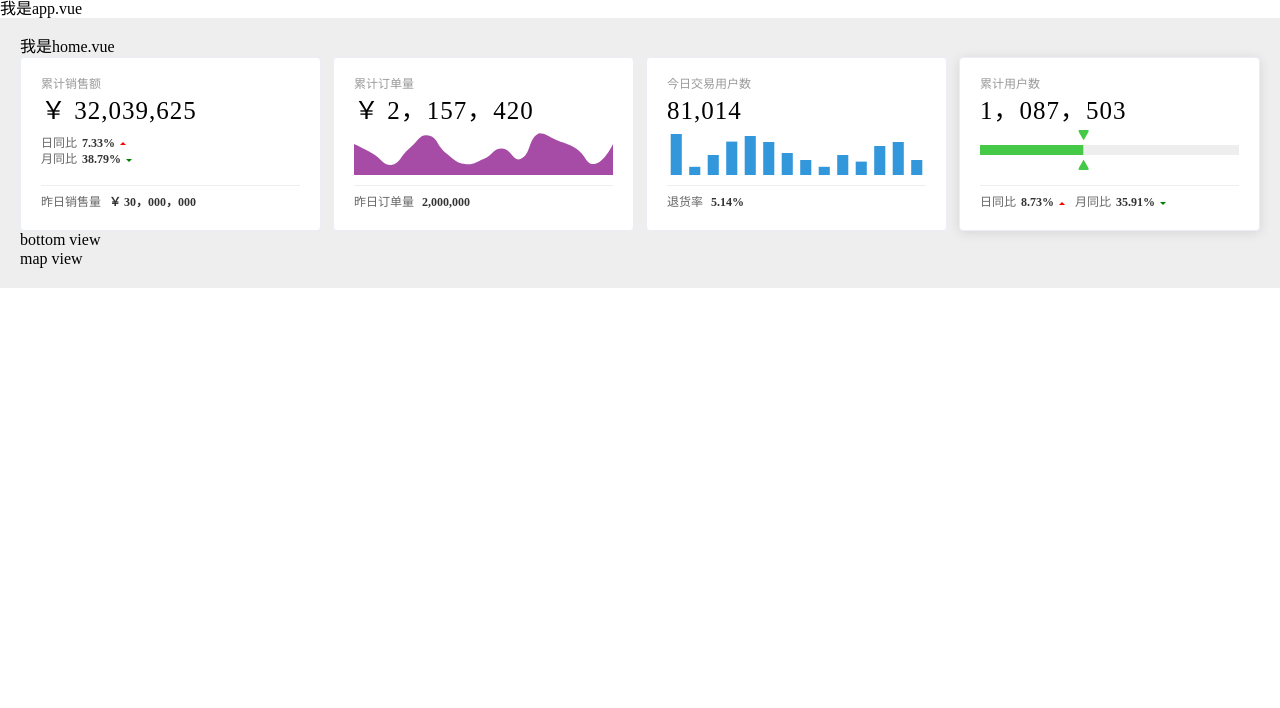
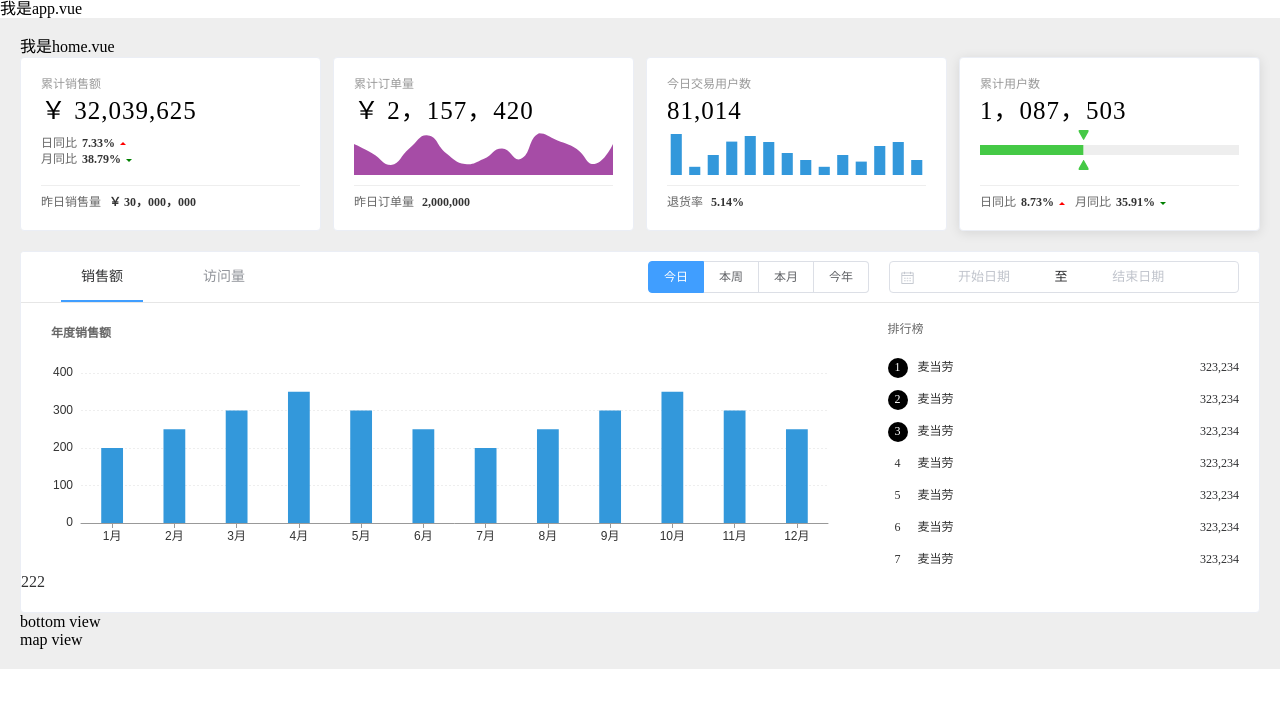
Before and after one commit to zhangshengzhong/the-front-end-visualization-3, a Vue app: page /#/ in a window 1280 px wide. Shown: the top 708 px of the page. Built offline with nearby package versions, Linux system fonts and the light colour scheme.

Commit message:
sales-view开发完成

```diff
--- a/src/components/SalesView/index.vue
+++ b/src/components/SalesView/index.vue
@@ -1,13 +1,309 @@
 <template>
-  <div>
+  <div class="sales-view">
+    <el-card
+      shadow="hover"
+      :body-style="{padding: '0 0 20px 0'}"
+    >
+      <template v-slot:header>
+        <div class="menu-wrapper">
+          <!-- mode='horizontal'表示水平排列 -->
+          <el-menu
+            mode="horizontal"
+            :default-active="activeIndex"
+            @select="onMenuSelect"
+            class="sales-view-menu"
+          >
+            <el-menu-item index="1">销售额</el-menu-item>
+            <el-menu-item index="2">访问量</el-menu-item>
+          </el-menu>
+          <div class="menu-right">
+            <el-radio-group
+              v-model="radioSelect"
+              size="small"
+            >
+              <el-radio-button label="今日"></el-radio-button>
+              <el-radio-button label="本周"></el-radio-button>
+              <el-radio-button label="本月"></el-radio-button>
+              <el-radio-button label="今年"></el-radio-button>
+            </el-radio-group>
+            <!-- unlink-panels: 切换结束日期选择范围时，使得开始日期的选择范围不会跟着变换-->
+            <el-date-picker
+              type="daterange"
+              v-model="date"
+              range-separator="至"
+              start-placeholder="开始日期"
+              end-placeholder="结束日期"
+              size="small"
+              unlink-panels
+              :picker-options="pickerOptions"
+              class="sales-view-date-picker"
+            ></el-date-picker>
+          </div>
+        </div>
+      </template>
+      <div class="sales-view-chart-wrapper">
+        <v-chart :options="chartOption" />
+        <div class="sales-view-list">
+          <div class="sales-view-title">排行榜</div>
+          <div class="list-item-wrapper">
+            <div
+              class="list-item"
+              v-for="item in rankDate"
+              :key="item.no"
+            >
+              <!-- clss写法1 -->
+              <!-- <div
+              class="list-item-no"
+              :class="+item.no<=3?'top-no':''"
+            >{{item.no}}</div> -->
+              <!-- class写法2 style也可以这么写-->
+              <div :class="['list-item-no', +item.no<=3?'top-no':'']">{{item.no}}</div>
+              <div class="list-item-name">{{item.name}}</div>
+              <div class="list-item-money">{{item.money}}</div>
+            </div>
+          </div>
+
+        </div>
+      </div>
+      <template>
+        <div>222</div>
+      </template>
+    </el-card>
   </div>
 </template>
 
 <script>
 export default {
+  data () {
+    return {
+      activeIndex: '1',
+      radioSelect: '今日',
+      date: null,
+      pickerOptions: {
+        shortcuts: [{
+          text: '最近一周',
+          onClick (picker) {
+            // 首先需要给一个时间段
+            const start = new Date()
+            const end = new Date()
+            // 开始时间就是当前时间往前倒退一周
+            // 通过start.setTime()来设置，传入的参数为时间戳，即距离  的毫秒数
+            start.setTime(start.getTime() - 3600 * 24 * 7 * 1000)
+            // 释放一个事件,注意事件名
+            picker.$emit('pick', [start, end], true)
+          }
+        }, {
+          text: '最近一个月',
+          onClick (picker) {
+            // 首先需要给一个时间段
+            const start = new Date()
+            const end = new Date()
+            // 开始时间就是当前时间往前倒退一周
+            // 通过start.setTime()来设置，传入的参数为时间戳，即距离  的毫秒数
+            start.setTime(start.getTime() - 3600 * 24 * 30 * 1000)
+            // 释放一个事件,注意事件名
+            picker.$emit('pick', [start, end])
+          }
+        }, {
+          text: '最近三个月',
+          onClick (picker) {
+            // 首先需要给一个时间段
+            const start = new Date()
+            const end = new Date()
+            // 开始时间就是当前时间往前倒退一周
+            // 通过start.setTime()来设置，传入的参数为时间戳，即距离  的毫秒数
+            start.setTime(start.getTime() - 3600 * 24 * 90 * 1000)
+            // 释放一个事件,注意事件名
+            picker.$emit('pick', [start, end])
+          }
+        }
+        ]
+      },
+      chartOption: {
+        title: {
+          text: '年度销售额',
+          textStyle: {
+            fontSize: 12,
+            color: '#666'
+          },
+          left: 25,
+          top: 20
 
+        },
+        xAxis: {
+          type: 'category',
+          data: ['1月', '2月', '3月', '4月', '5月', '6月', '7月', '8月', '9月', '10月', '11月', '12月'],
+          // 短竖线放在label标签中间
+          axisTick: {
+            alignWithLabel: true,
+            lineStyle: { color: '#999' }
+
+          },
+          axisLine: {
+            lineStyle: {
+              color: '#999'
+            }
+          },
+          axisLabel: {
+            color: '#333'
+          }
+        },
+        yAxis: {
+          axisLine: {
+            show: false
+          },
+          axisTick: {
+            show: false
+          },
+          splitLine: {
+            lineStyle: {
+              type: 'dotted',
+              color: '#eee'
+            }
+          }
+        },
+        series: [
+          {
+            type: 'bar',
+            barWidth: '35%',
+            data: [200, 250, 300, 350, 300, 250, 200, 250, 300, 350, 300, 250]
+          }
+        ],
+        color: ['#3398DB'],
+        grid: {
+          top: 70,
+          left: 60,
+          right: 60,
+          bottom: 50
+        }
+      },
+      rankDate: [
+        {
+          no: 1,
+          name: '麦当劳',
+          money: '323,234'
+        },
+        {
+          no: 2,
+          name: '麦当劳',
+          money: '323,234'
+        },
+        {
+          no: 3,
+          name: '麦当劳',
+          money: '323,234'
+        },
+        {
+          no: 4,
+          name: '麦当劳',
+          money: '323,234'
+        },
+        {
+          no: 5,
+          name: '麦当劳',
+          money: '323,234'
+        },
+        {
+          no: 6,
+          name: '麦当劳',
+          money: '323,234'
+        },
+        {
+          no: 7,
+          name: '麦当劳',
+          money: '323,234'
+        }
+      ]
+    }
+  },
+  methods: {
+    onMenuSelect (index) {
+      this.activeIndex = index
+    }
+  }
 }
 </script>
 
-<style>
+<style lang="scss" scoped>
+.sales-view {
+  margin-top: 20px;
+  .menu-wrapper {
+    display: flex;
+    position: relative;
+    .menu-right {
+      position: absolute;
+      right: 20px;
+      top: 0;
+      height: 50px;
+      display: flex;
+      align-items: center;
+      justify-content: flex-end;
+      .sales-view-date-picker {
+        margin-left: 20px;
+      }
+    }
+    .sales-view-menu {
+      padding-left: 20px;
+      width: 100%;
+      .el-menu-item {
+        height: 50px;
+        line-height: 50px;
+        margin: 0 20px;
+      }
+    }
+  }
+  .sales-view-chart-wrapper {
+    display: flex;
+    height: 270px;
+    .sales-view-title {
+      margin-top: 20px;
+      font-size: 12px;
+      color: #666;
+      font-weight: 500;
+    }
+    .echarts {
+      flex: 0 0 70%;
+      width: 70%;
+      height: 100%;
+    }
+    .sales-view-list {
+      flex: 1;
+      width: 100%;
+      height: 100%;
+      overflow: hidden;
+      .list-item-wrapper {
+        margin-top: 15px;
+        .list-item {
+          display: flex;
+          align-items: center;
+          font-size: 12px;
+          height: 20px;
+          padding: 6px 20px 6px 0;
+          .list-item-no {
+            display: flex;
+            justify-content: center;
+            align-items: center;
+            width: 20px;
+            height: 20px;
+            color: #333;
+            &.top-no {
+              background: #000;
+              border-radius: 50%;
+              color: #fff;
+              font-weight: 500;
+            }
+          }
+          .list-item-name {
+            margin-left: 10px;
+            color: #333;
+          }
+          .list-item-money {
+            flex: 1;
+            text-align: right;
+          }
+        }
+      }
+    }
+  }
+}
 </style>
--- a/src/style/index.css
+++ b/src/style/index.css
@@ -2,3 +2,7 @@
   width: 100%;
   height: 100%;
 }
+.el-card__header {
+  border-bottom: none;
+  padding: 0;
+}
```
Also changed, not shown: src/plugins/element.js (+6 -1 lines).
